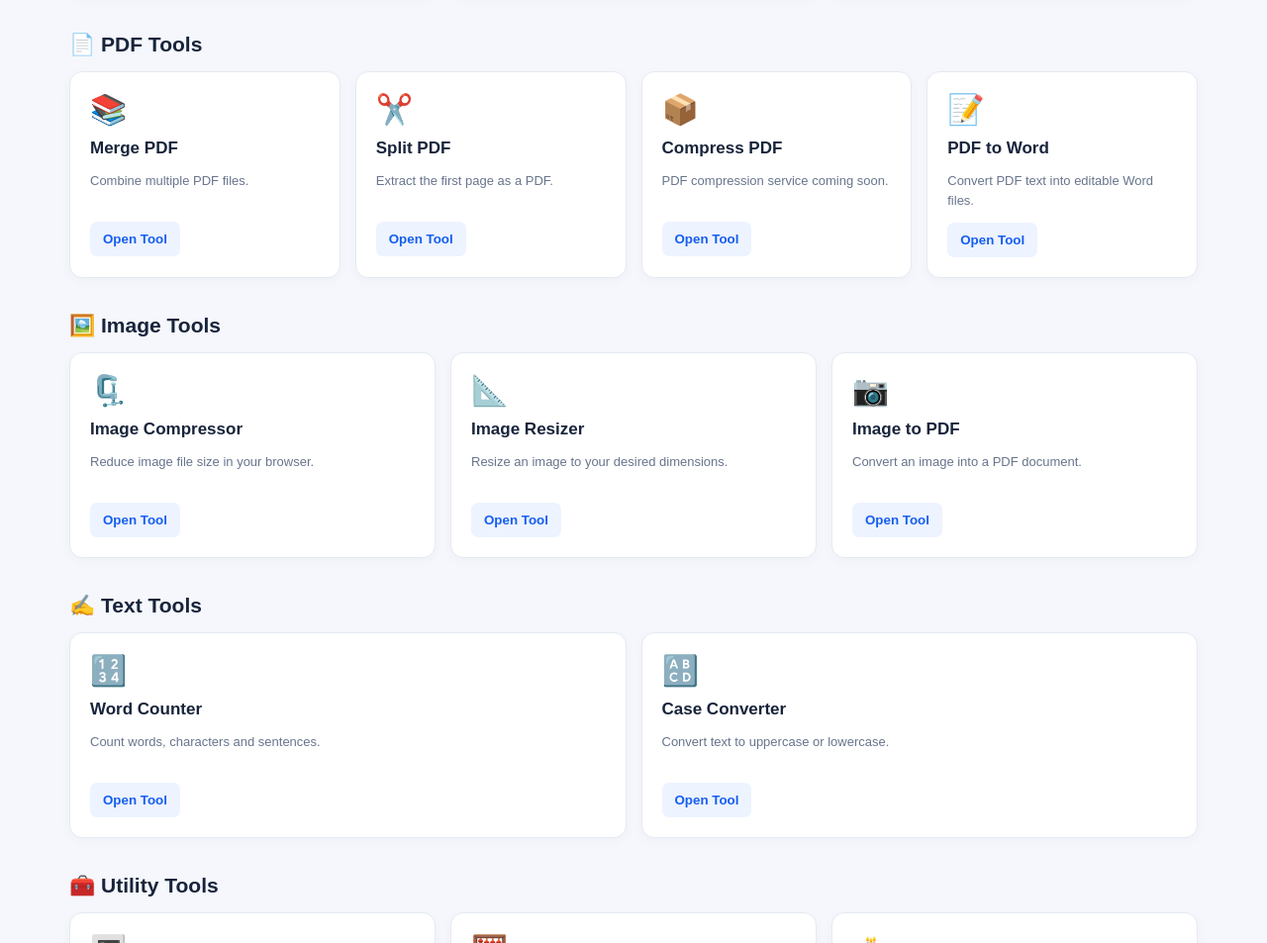
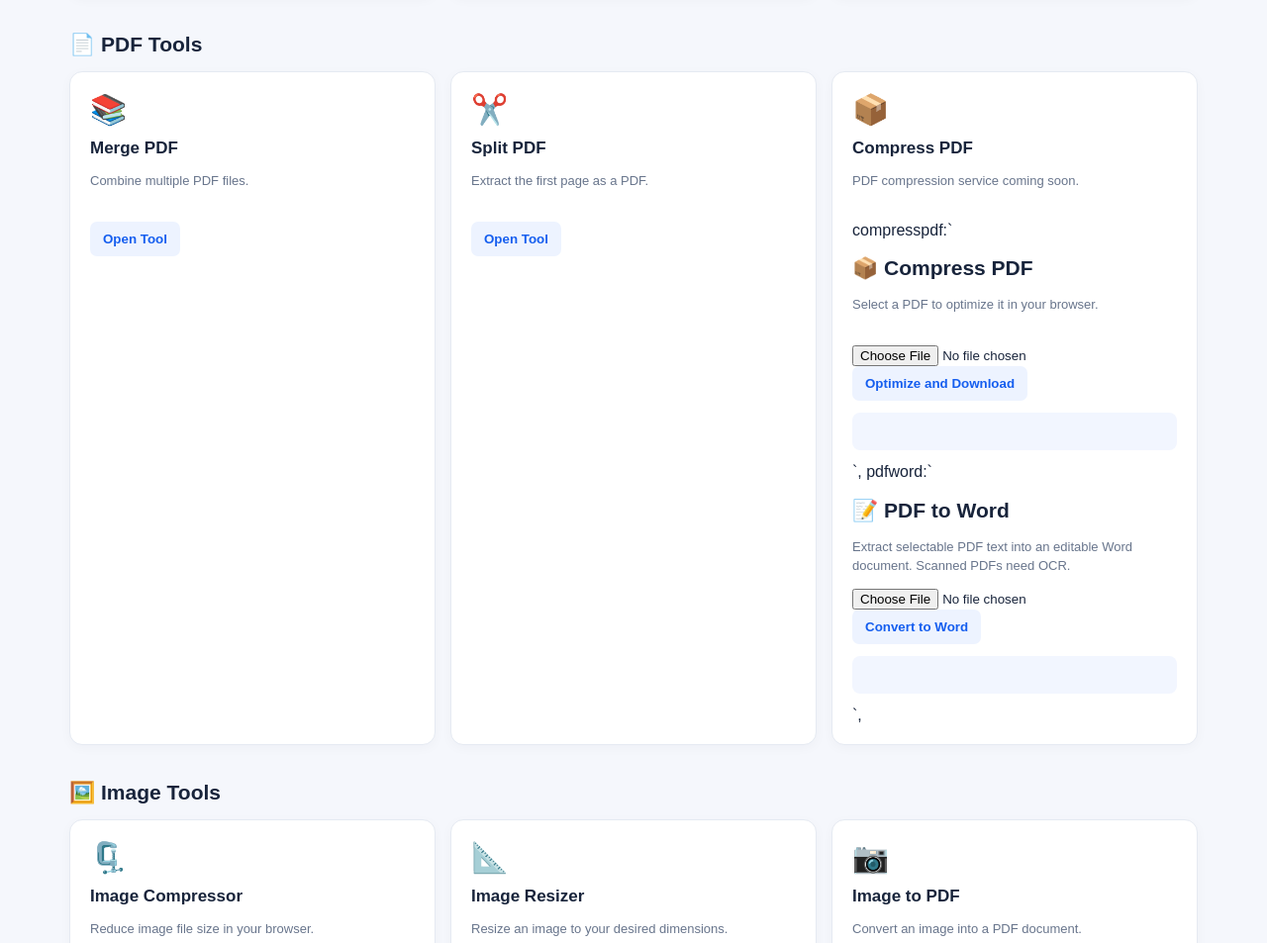
Before and after one commit to jwdtools/jwd-tools, a plain HTML site: page index.html in a window 1280 px wide. Shown: the part 761-1714 px from the top of the page at 99% size. Drawn offline with nearby package versions, Linux system fonts and the light colour scheme.

Commit message:
Add PDF tools
Added PDF compression and PDF to Word conversion features with corresponding UI elements.

```diff
--- a/index.html
+++ b/index.html
@@ -7,6 +7,8 @@
 <meta name="theme-color" content="#155eef">
 <title>JWD Tools - Free Online Tools</title>
 <meta name="description" content="Free online PDF, image, text, audio and productivity tools.">
+<script src="https://cdnjs.cloudflare.com/ajax/libs/pdf.js/3.11.174/pdf.min.js"></script>
+<script src="https://cdnjs.cloudflare.com/ajax/libs/jszip/3.10.1/jszip.min.js"></script>
 <script src="https://cdnjs.cloudflare.com/ajax/libs/qrcodejs/1.0.0/qrcode.min.js"></script>
 <script src="https://cdnjs.cloudflare.com/ajax/libs/pdf-lib/1.17.1/pdf-lib.min.js"></script>
 <style>
@@ -110,11 +112,16 @@ button:disabled{opacity:.45;cursor:not-allowed}
   </article>
   <article class="card" data-name="compress pdf">
    <div class="emoji">📦</div><h3>Compress PDF</h3><p>PDF compression service coming soon.</p>
-   <button onclick="openTool('compresspdf')">Open Tool</button>
-  </article>
-  <article class="card" data-name="pdf to word converter">
-   <div class="emoji">📝</div><h3>PDF to Word</h3><p>Convert PDF text into editable Word files.</p>
-   <button onclick="openTool('pdfword')">Open Tool</button>
+  compresspdf:`<h2>📦 Compress PDF</h2>
+<p class="note">Select a PDF to optimize it in your browser.</p>
+<input id="compressFile" type="file" accept="application/pdf">
+<button class="primary" onclick="compressPDF()">Optimize and Download</button>
+<p id="compressStatus" class="result"></p>`,
+pdfword:`<h2>📝 PDF to Word</h2>
+<p class="note">Extract selectable PDF text into an editable Word document. Scanned PDFs need OCR.</p>
+<input id="wordFile" type="file" accept="application/pdf">
+<button class="primary" onclick="pdfToWord()">Convert to Word</button>
+<p id="wordStatus" class="result"></p>`,
   </article>
  </div>
  </section>
@@ -334,6 +341,94 @@ async function imageToPDF(){
   saveBlob(await pdf.save(),'image-to-pdf.pdf','application/pdf');
  }catch(e){alert('Please choose a JPG or PNG image.');}
 }
+
+async function compressPDF(){
+ const f=document.getElementById('compressFile').files[0];
+ const status=document.getElementById('compressStatus');
+ if(!f)return alert('Please select a PDF file.');
+ if(!window.PDFLib)return alert('PDF library did not load. Refresh the page.');
+ try{
+  status.textContent='Optimizing PDF...';
+  const doc=await PDFLib.PDFDocument.load(await f.arrayBuffer());
+  const bytes=await doc.save({useObjectStreams:true});
+  const blob=new Blob([bytes],{type:'application/pdf'});
+  const before=f.size,after=blob.size;
+  saveBlob(bytes,'jwd-optimized.pdf','application/pdf');
+  const change=((before-after)/before*100).toFixed(1);
+  status.textContent=after<before
+   ? `Original: ${(before/1024).toFixed(1)} KB. New size: ${(after/1024).toFixed(1)} KB. Reduced by ${change}%.`
+   : `PDF optimized, but its size did not decrease. Original: ${(before/1024).toFixed(1)} KB. New: ${(after/1024).toFixed(1)} KB.`;
+ }catch(e){
+  console.error(e);
+  status.textContent='Could not process this PDF. It may be damaged or password protected.';
+ }
+}
+
+function xmlEscape(value){
+ return String(value).replace(/[<>&'"]/g,c=>({
+  '<':'&lt;','>':'&gt;','&':'&amp;',"'":'&apos;','"':'&quot;'
+ })[c]);
+}
+
+async function pdfToWord(){
+ const f=document.getElementById('wordFile').files[0];
+ const status=document.getElementById('wordStatus');
+ if(!f)return alert('Please select a PDF file.');
+ if(!window.pdfjsLib || !window.JSZip){
+  return alert('Conversion libraries did not load. Refresh the page and try again.');
+ }
+ try{
+  status.textContent='Reading PDF pages...';
+  pdfjsLib.GlobalWorkerOptions.workerSrc=
+   'https://cdnjs.cloudflare.com/ajax/libs/pdf.js/3.11.174/pdf.worker.min.js';
+
+  const pdf=await pdfjsLib.getDocument({
+   data:await f.arrayBuffer()
+  }).promise;
+
+  let paragraphs=[];
+  for(let i=1;i<=pdf.numPages;i++){
+   status.textContent=`Extracting page ${i} of ${pdf.numPages}...`;
+   const page=await pdf.getPage(i);
+   const data=await page.getTextContent();
+   const text=data.items.map(x=>x.str).join(' ').trim();
+   paragraphs.push(`<w:p><w:r><w:t xml:space="preserve">${xmlEscape(text)}</w:t></w:r></w:p>`);
+  }
+
+  const zip=new JSZip();
+  zip.file('[Content_Types].xml',
+   `<?xml version="1.0" encoding="UTF-8" standalone="yes"?>
+   <Types xmlns="http://schemas.openxmlformats.org/package/2006/content-types">
+   <Default Extension="rels" ContentType="application/vnd.openxmlformats-package.relationships+xml"/>
+   <Default Extension="xml" ContentType="application/xml"/>
+   <Override PartName="/word/document.xml" ContentType="application/vnd.openxmlformats-officedocument.wordprocessingml.document.main+xml"/>
+   </Types>`);
+
+  zip.folder('_rels').file('.rels',
+   `<?xml version="1.0" encoding="UTF-8" standalone="yes"?>
+   <Relationships xmlns="http://schemas.openxmlformats.org/package/2006/relationships">
+   <Relationship Id="rId1" Type="http://schemas.openxmlformats.org/officeDocument/2006/relationships/officeDocument" Target="word/document.xml"/>
+   </Relationships>`);
+
+  zip.folder('word').file('document.xml',
+   `<?xml version="1.0" encoding="UTF-8" standalone="yes"?>
+   <w:document xmlns:w="http://schemas.openxmlformats.org/wordprocessingml/2006/main">
+   <w:body>${paragraphs.join('')}
+   <w:sectPr/></w:body></w:document>`);
+
+  const blob=await zip.generateAsync({type:'blob'});
+  const url=URL.createObjectURL(blob);
+  const a=document.createElement('a');
+  a.href=url;
+  a.download='jwd-converted.docx';
+  a.click();
+  setTimeout(()=>URL.revokeObjectURL(url),3000);
+  status.textContent='Word document downloaded successfully.';
+ }catch(e){
+  console.error(e);
+  status.textContent='Conversion failed. Please check the PDF and try again.';
+ }
+}
 function calculatePercent(){
  const p=Number(document.getElementById('percentValue').value),n=Number(document.getElementById('percentNumber').value);
  if(!Number.isFinite(p)||!Number.isFinite(n))return alert('Enter both numbers.');
```
